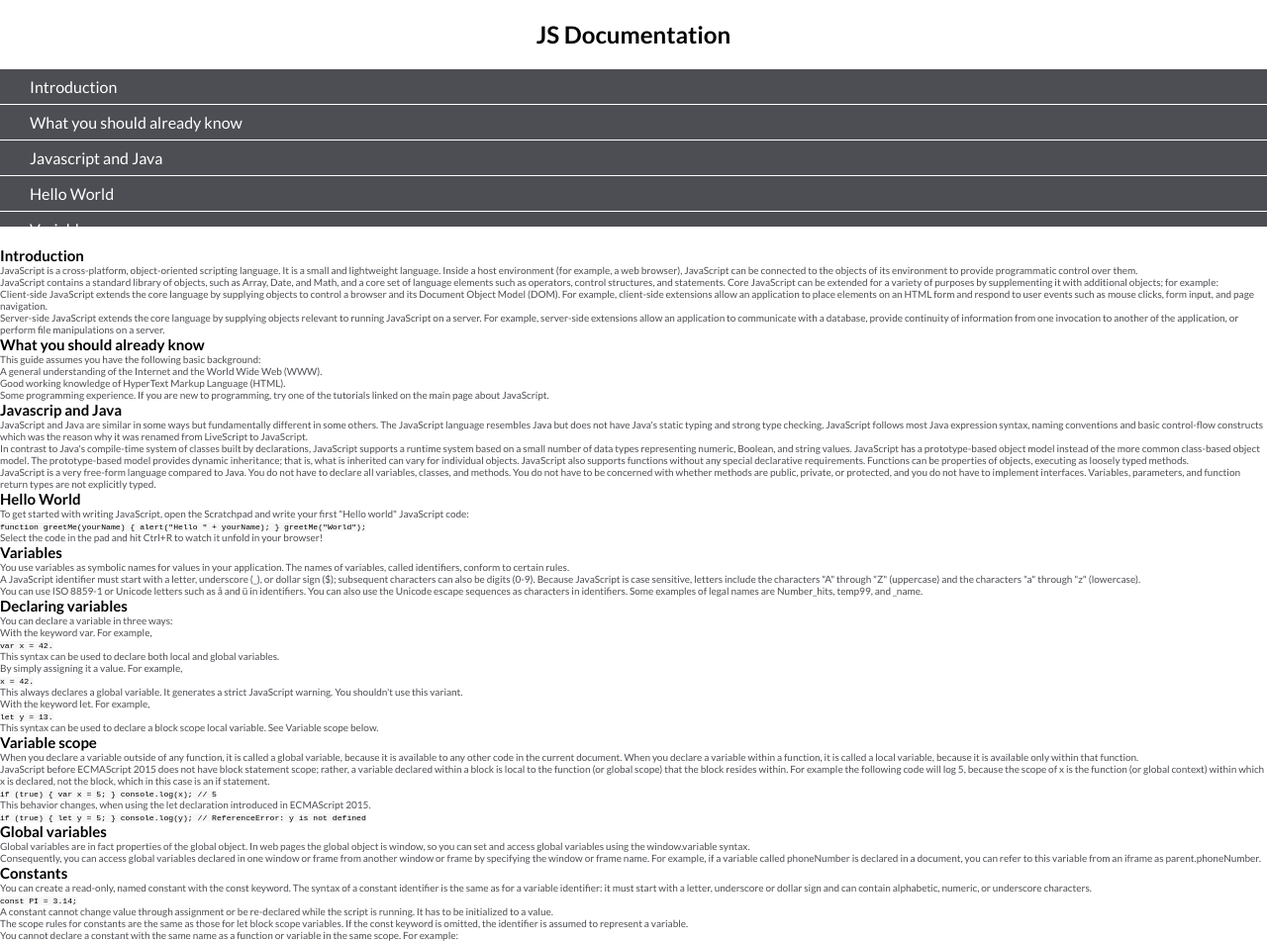
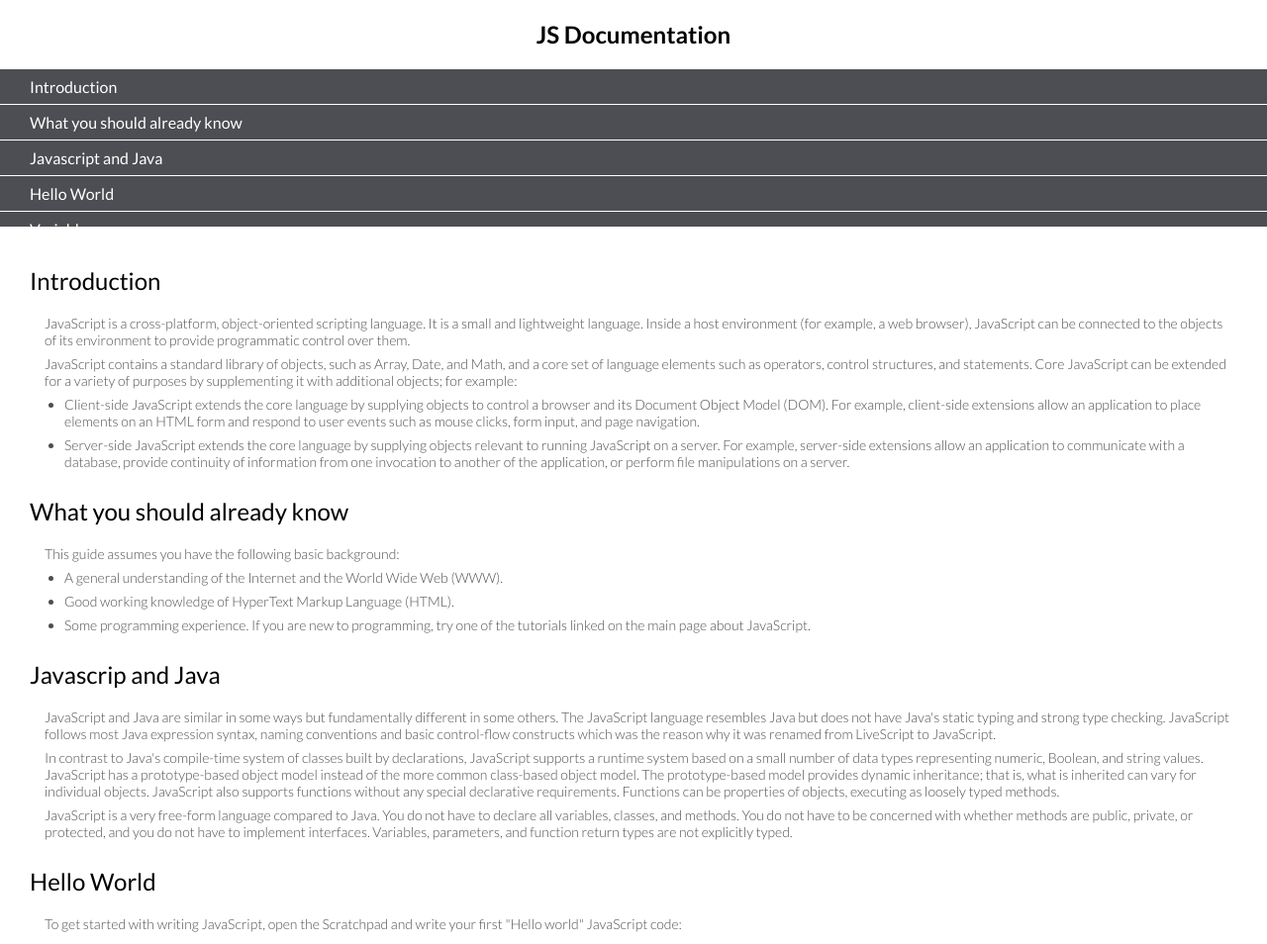
Before and after one commit to jannerymbf/Responsive-TechnicalDocumentationPage, a website: page src/index.html in a window 1280 px wide. Shown: the top 954 px of the page at 99% size. Drawn offline with Linux system fonts and the light colour scheme.

Commit message:
Add styles to the content

```diff
--- a/src/index.html
+++ b/src/index.html
@@ -262,7 +262,9 @@
 
       <section id="reference">
         <h2>Reference</h2>
+        <div>
           <p>All the documentation in this page is taken from <a href="https://developer.mozilla.org/en-US/docs/Web/JavaScript/Guide" target="_blank">MDN</a></p>
+        </div>
       </section>
     </main>
   </body>
--- a/src/styles.css
+++ b/src/styles.css
@@ -26,7 +26,17 @@ p, ul {
 }
 
 code {
+  display: block;
+  text-align: left;
+  position: relative;
+  word-break: normal;
+  word-wrap: break-word;
+  line-height: 2;
   background-color: #f7f7f7;
+  padding: 15px;
+  margin: 10px;
+  border-radius: 5px;
+  color: #4d4e53;
 }
 
 /********/
@@ -78,3 +88,33 @@ aside .nav__item:link {
 aside .nav__item:visited {
   color: white;
 }
+
+/*Styles for the content*/
+ main {
+  width: 100%;
+  padding: 0 30px;
+ }
+
+ section h2 {
+  padding: 20px 0;
+  font-size: 2.4rem;
+  font-weight: 400;
+ }
+
+ section div {
+  padding-left: 15px;
+  font-size: 1.4rem;
+  font-weight: 300;
+ }
+
+ section div p {
+  padding-bottom: 7px;
+ }
+
+ section div ul {
+  padding-left: 20px;
+ }
+
+ section div ul li {
+  padding-bottom: 7px;
+ }
```
Lines whose indentation alone changed are shown as unchanged.
